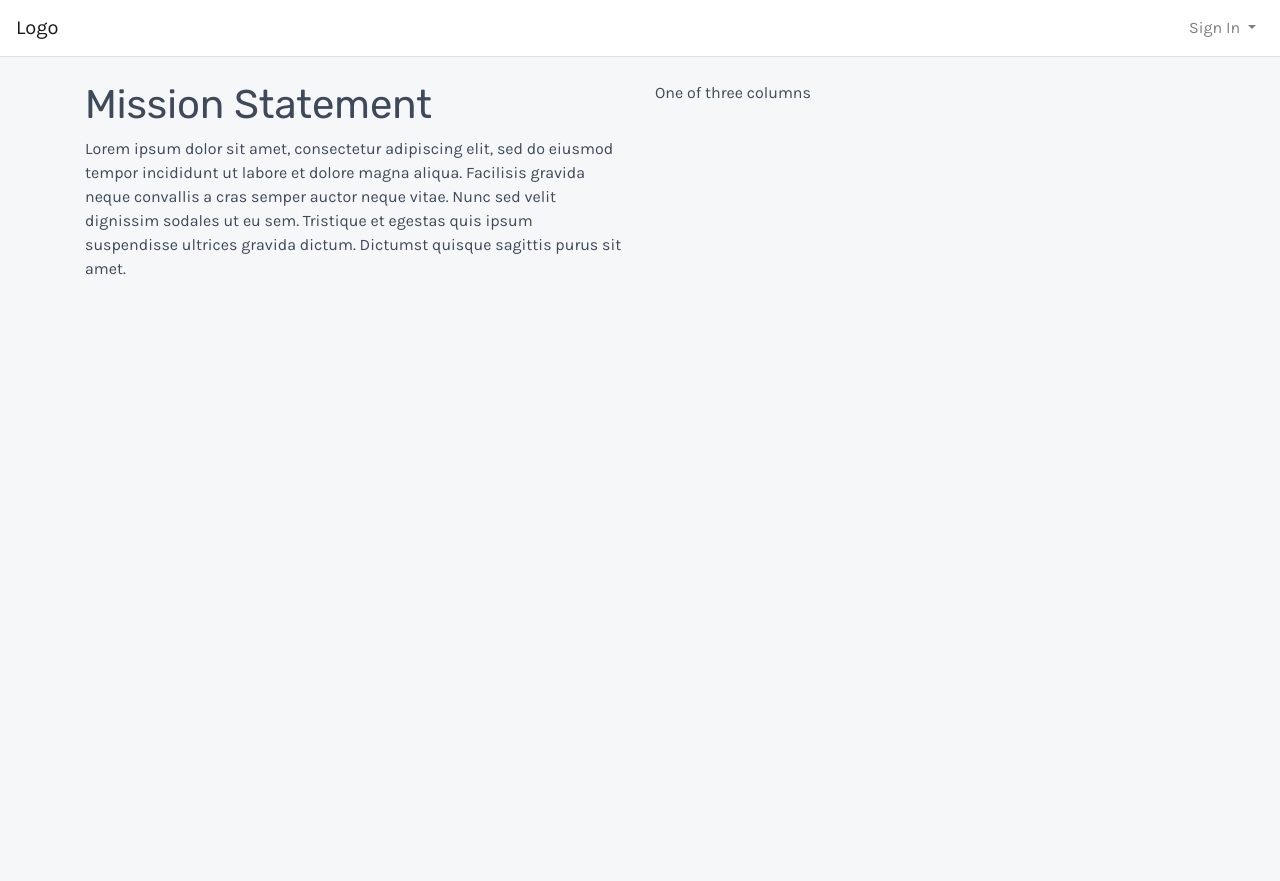
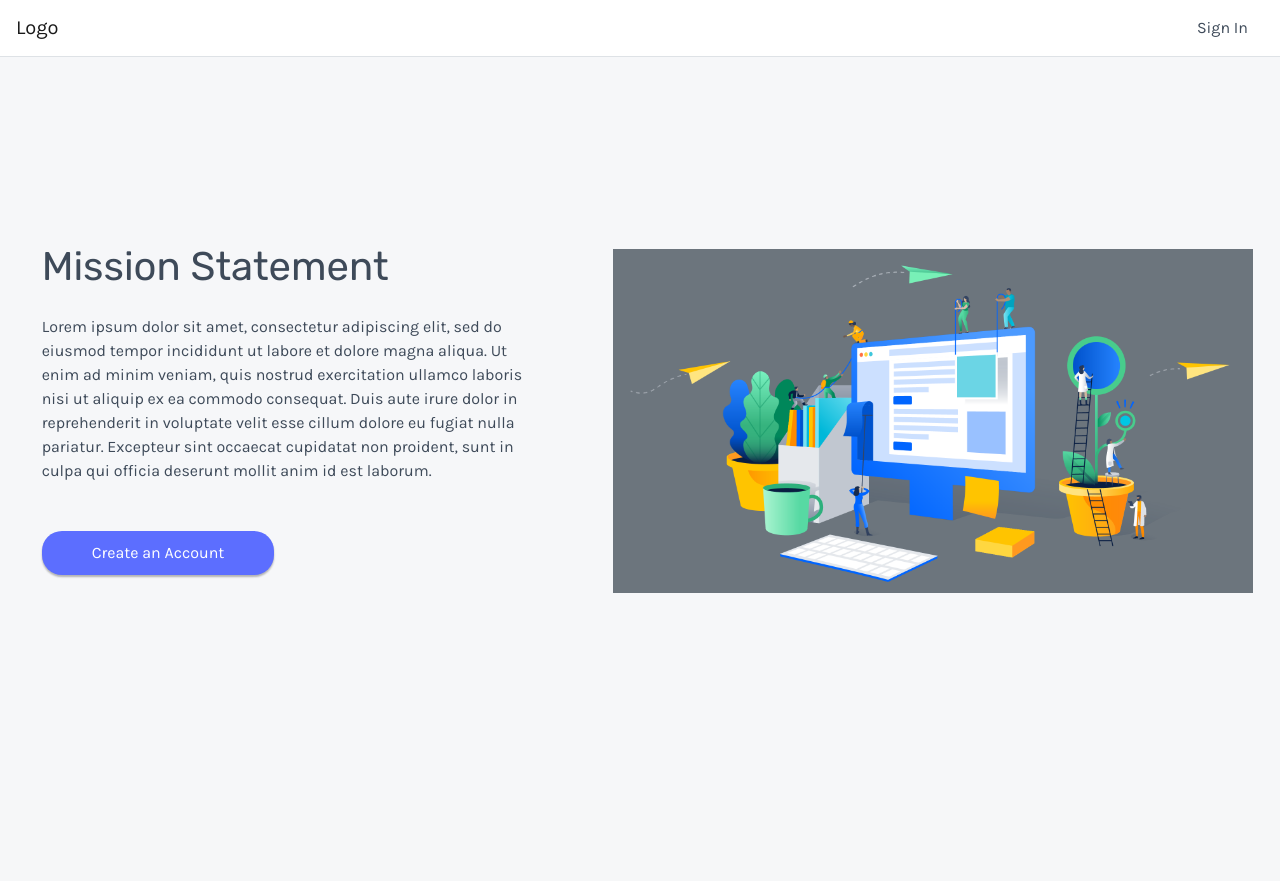
Before and after one commit to TetrisFan/wwthackcodingcolts, a PHP site: page / in a window 1280 px wide. After the commit the page ends 593 px from the top, so only its background shows below. Run offline with PHP 8.4, Linux system fonts and the light colour scheme; some libraries are stand-ins or nearby versions.

Commit message:
finished mission statement pg, updated club pg

```diff
--- a/front-end/index.html
+++ b/front-end/index.html
@@ -13,35 +13,24 @@
     <link rel="stylesheet" href="styles.css">
   </head>
   <body>
-    <nav class="navbar navbar-expand-md navbar-light bg-white mb-4 border-bottom">
+    <nav class="navbar navbar-light bg-white mb-4 border-bottom d-flex flex-row justify-content-between">
       <a class="navbar-brand" href="#">Logo</a>
-      <div class="collapse navbar-collapse" id="navbarSupportedContent">
-      <ul class="navbar-nav ml-auto">
-        <li class="nav-item dropdown">
-          <a class="nav-link dropdown-toggle" href="#" id="navbarDropdown" role="button" data-toggle="dropdown" aria-haspopup="true" aria-expanded="false">
-            Sign In
-          </a>
-          <div class="dropdown-menu dropdown-menu-right" aria-labelledby="navbarDropdown">
-            <a class="dropdown-item" href="#">Student</a>
-            <div class="dropdown-divider"></div>
-            <a class="dropdown-item" href="#">Teacher</a>
-          </div>
-        </li>
-      </ul>
-      </div>
+      <a class="nav-link" href="#">Sign In</a>
     </nav>
 
-    <main role="main" class="container">
-      <div class="row">
-        <div class="col-sm">
-          <h1>Mission Statement</h1>
-          <p>Lorem ipsum dolor sit amet, consectetur adipiscing elit, sed do eiusmod tempor incididunt ut labore et dolore magna aliqua. Facilisis gravida neque convallis a cras semper auctor neque vitae. Nunc sed velit dignissim sodales ut eu sem. Tristique et egestas quis ipsum suspendisse ultrices gravida dictum. Dictumst quisque sagittis purus sit amet.</p>
+    <div class="mission-container d-flex flex-row align-items-center justify-content-center">
+      <div class="row d-flex flex-row align-items-center justify-content-around">
+        <div class="col-11 col-md-5 col-lg-5 mb-4">
+          <h1 class="mb-lg-4">Mission Statement</h1>
+          <p class="mb-lg-5">Lorem ipsum dolor sit amet, consectetur adipiscing elit, sed do eiusmod tempor incididunt ut labore et dolore magna aliqua. Ut enim ad minim veniam, quis nostrud exercitation ullamco laboris nisi ut aliquip ex ea commodo consequat. Duis aute irure dolor in reprehenderit in voluptate velit esse cillum dolore eu fugiat nulla pariatur. Excepteur sint occaecat cupidatat non proident, sunt in culpa qui officia deserunt mollit anim id est laborum.</p>
+          <button type="submit" class="btn btn-primary shadow">Create an Account</button>
         </div>
-        <div class="col-sm">
-          One of three columns
+        <div class="col-11 col-md-6 col-lg-6 bg-secondary">
+          <img style="width: 100%; height: auto" src="image.png"/>
         </div>
+      </div>
     </div>
-    </main>
+
     <script src="https://code.jquery.com/jquery-3.3.1.slim.min.js" integrity="sha384-q8i/X+965DzO0rT7abK41JStQIAqVgRVzpbzo5smXKp4YfRvH+8abtTE1Pi6jizo" crossorigin="anonymous"></script>
     <script>window.jQuery || document.write('<script src="/docs/4.2/assets/js/vendor/jquery-slim.min.js"><\/script>')</script><script src="/docs/4.2/dist/js/bootstrap.bundle.min.js" integrity="sha384-zDnhMsjVZfS3hiP7oCBRmfjkQC4fzxVxFhBx8Hkz2aZX8gEvA/jsP3eXRCvzTofP" crossorigin="anonymous"></script>
   </body>
--- a/front-end/styles.css
+++ b/front-end/styles.css
@@ -29,8 +29,21 @@ h1 {
   font-size: 42px;
 }
 
+.nav-link, .nav-link:hover {
+  color: #3E4A59;
+}
+
+.mission-container {
+  min-height: 85vh;
+  width: 100%;
+}
+
 .container {
   height: 100%;
+}
+
+.row {
+  width: 100%;
 }
 
 .jumbotron {
@@ -71,12 +84,13 @@ h1 {
   width: 80%;
 }
 
+/*
 .col {
   display: flex;
   flex-direction: column;
   justify-content: center;
   align-items: center;
-}
+}*/
 
 .profile-pic {
   height: 100px;
@@ -122,6 +136,10 @@ h1 {
   background-color: #5C6EFF;
 }
 
+.shadow {
+  box-shadow: 0 2px 2px 0 rgba(0, 0, 0, 0.15), 0 2px 2px 0 rgba(0, 0, 0, 0.15);
+}
+
 .input-group-prepend {
   padding-left: 15px;
 }
@@ -142,7 +160,3 @@ h1 {
 .btn-secondary:hover {
   background-color: #01EEB8;
 }
-
-.row {
-  justify-content: flex-end;
-}
```
Also changed, not shown: front-end/image.png (added), 1 other file.
